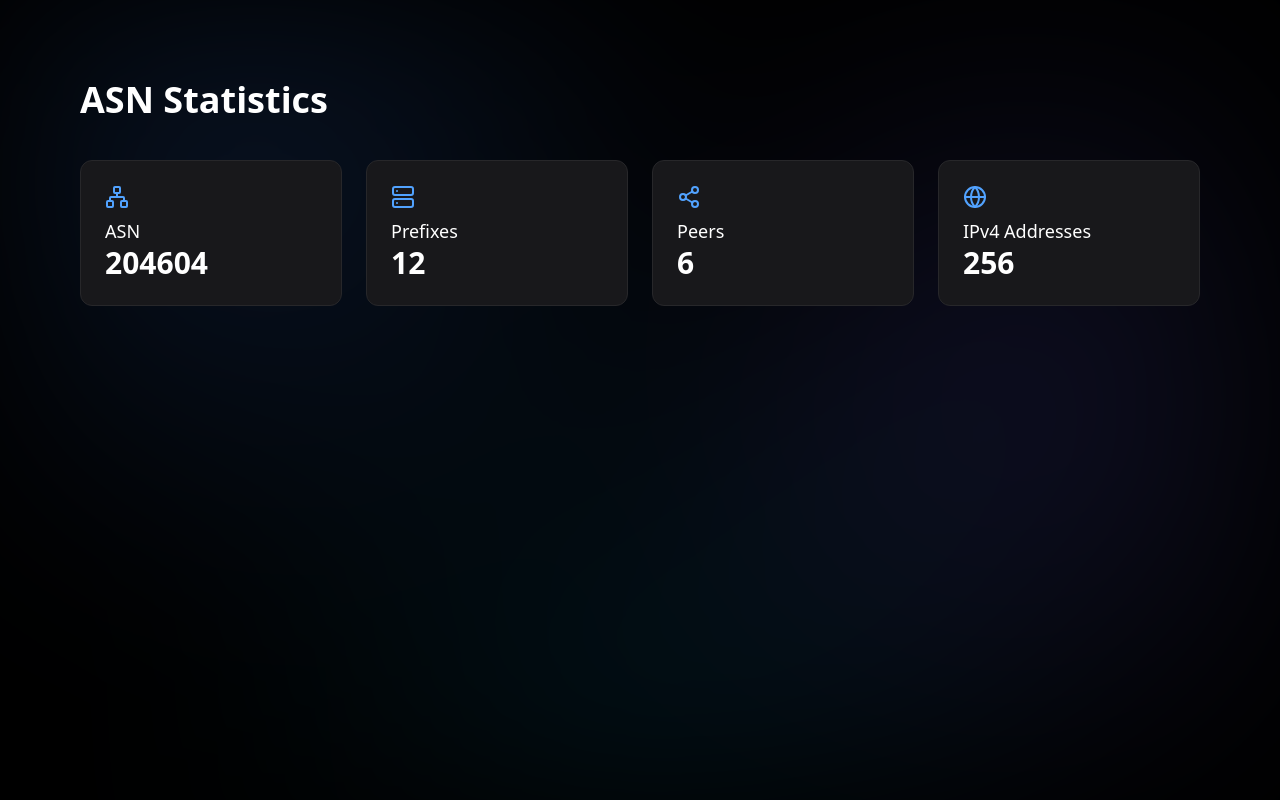
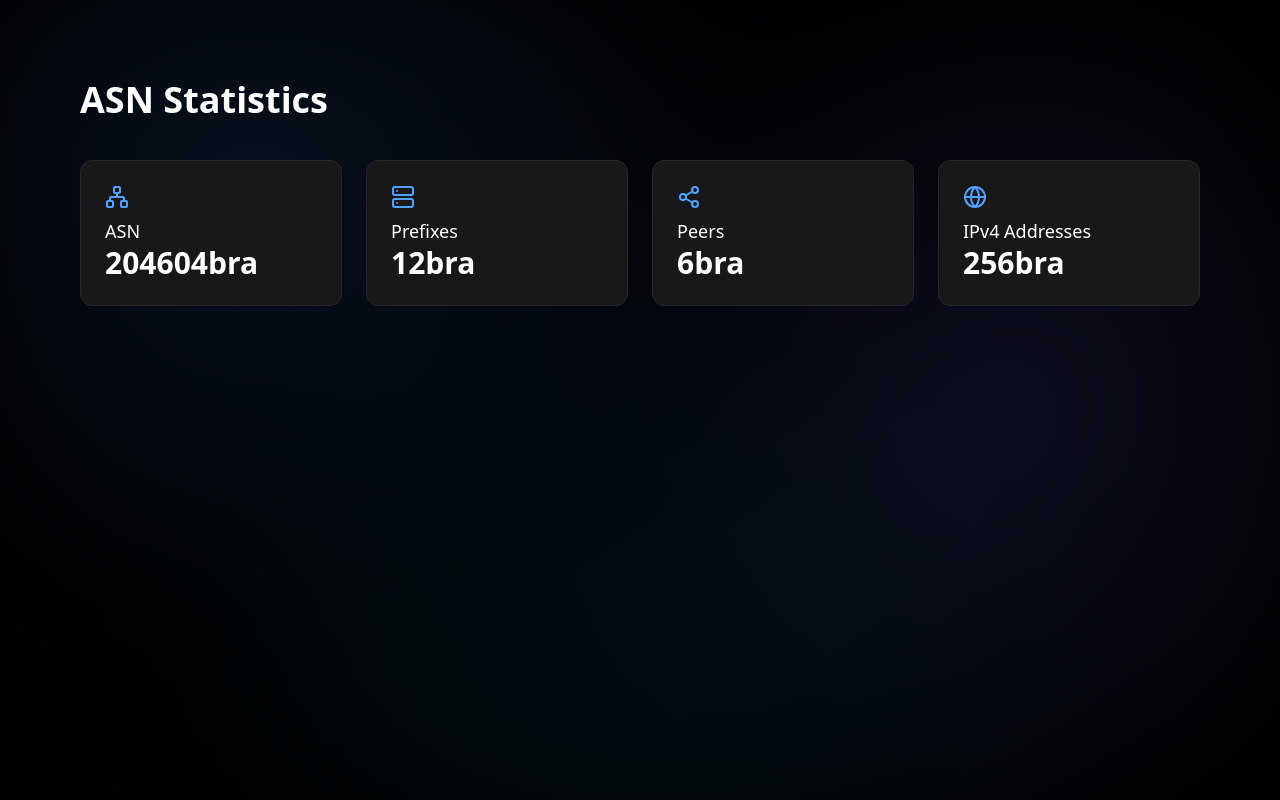
Before and after one commit to xXxNoahsProjektexXx/AS204604.net, a Next.js app: page /dashboard in a window 1280 px wide. Built offline with nearby package versions, Linux system fonts and the light colour scheme.

Commit message:
Update page.tsx

```diff
--- a/src/app/dashboard/page.tsx
+++ b/src/app/dashboard/page.tsx
@@ -58,7 +58,7 @@ function Card({icon,label,value}:any){
             </h2>
 
             <p className="text-3xl font-bold">
-                {value}
+                {value}bra
             </p>
 
         </motion.div>
```
